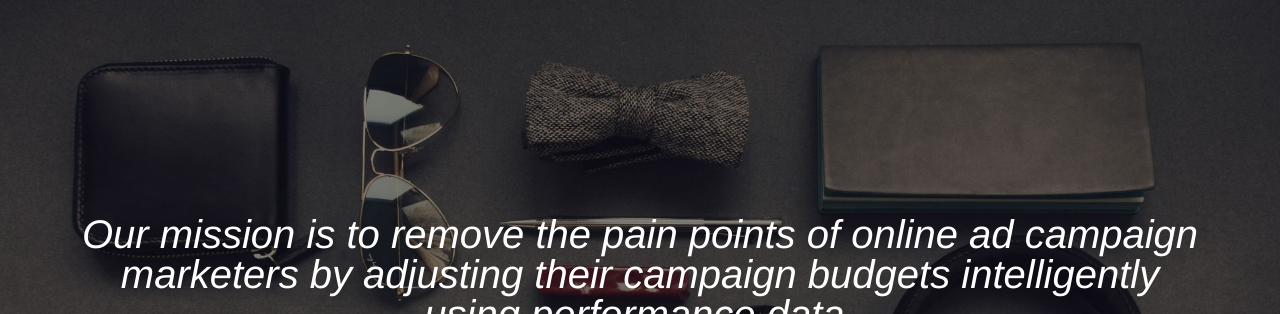
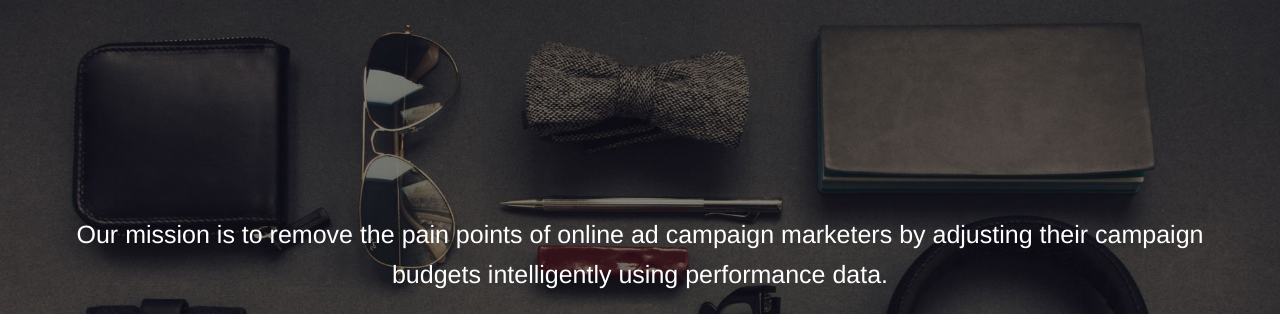
Before and after one commit to adinsight/adinsight.github.io, a plain HTML site: page index.html in a window 1280 px wide. Shown: the part 86-400 px from the top of the page. Drawn offline with nearby package versions, Linux system fonts and the light colour scheme; a web font is replaced by a local one.

Commit message:
Change font size for heading

```diff
--- a/css/agency.css
+++ b/css/agency.css
@@ -177,7 +177,6 @@ header .intro-text {
 }
 header .intro-text .intro-lead-in {
   font-family: "Droid Serif", "Helvetica Neue", Helvetica, Arial, sans-serif;
-  font-style: italic;
   font-size: 22px;
   line-height: 22px;
   margin-bottom: 25px
@@ -197,8 +196,7 @@ header .intro-text .intro-heading {
   }
   header .intro-text .intro-lead-in {
     font-family: "Droid Serif", "Helvetica Neue", Helvetica, Arial, sans-serif;
-    font-style: italic;
-    font-size: 40px;
+    font-size: 25px;
     line-height: 40px;
     margin-bottom: 25px
   }
--- a/index.html
+++ b/index.html
@@ -166,7 +166,7 @@
         <div class="container">
             <div class="row">
                 <div class="col-md-4">
-                    <span class="copyright">Copyright &copy; Ad Tech 2015, San Francisco, CA</span>
+                    <span class="copyright">Copyright &copy; Ads Tech 2015, San Francisco, CA</span>
                 </div>
                 <div class="col-md-4">
                     <ul class="list-inline social-buttons">
```
